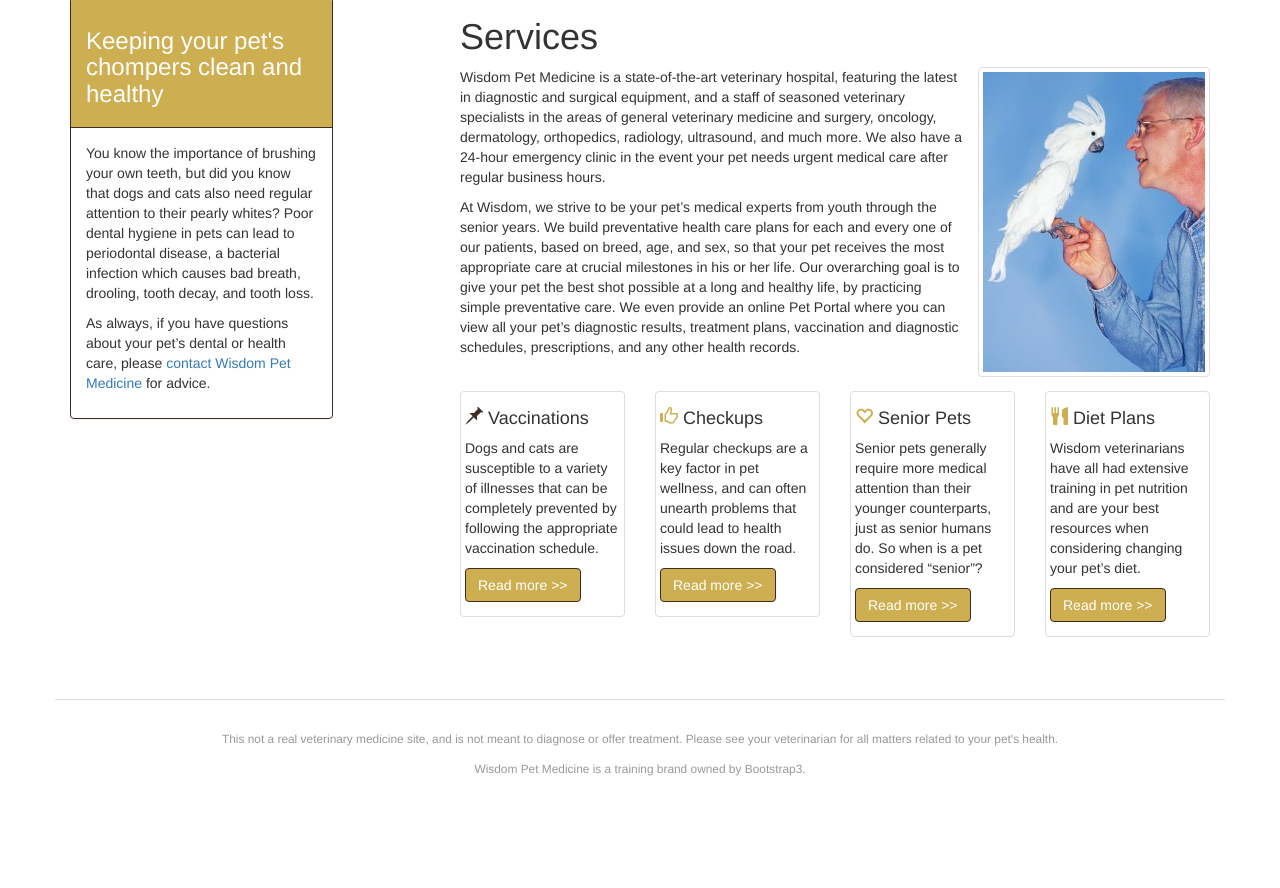
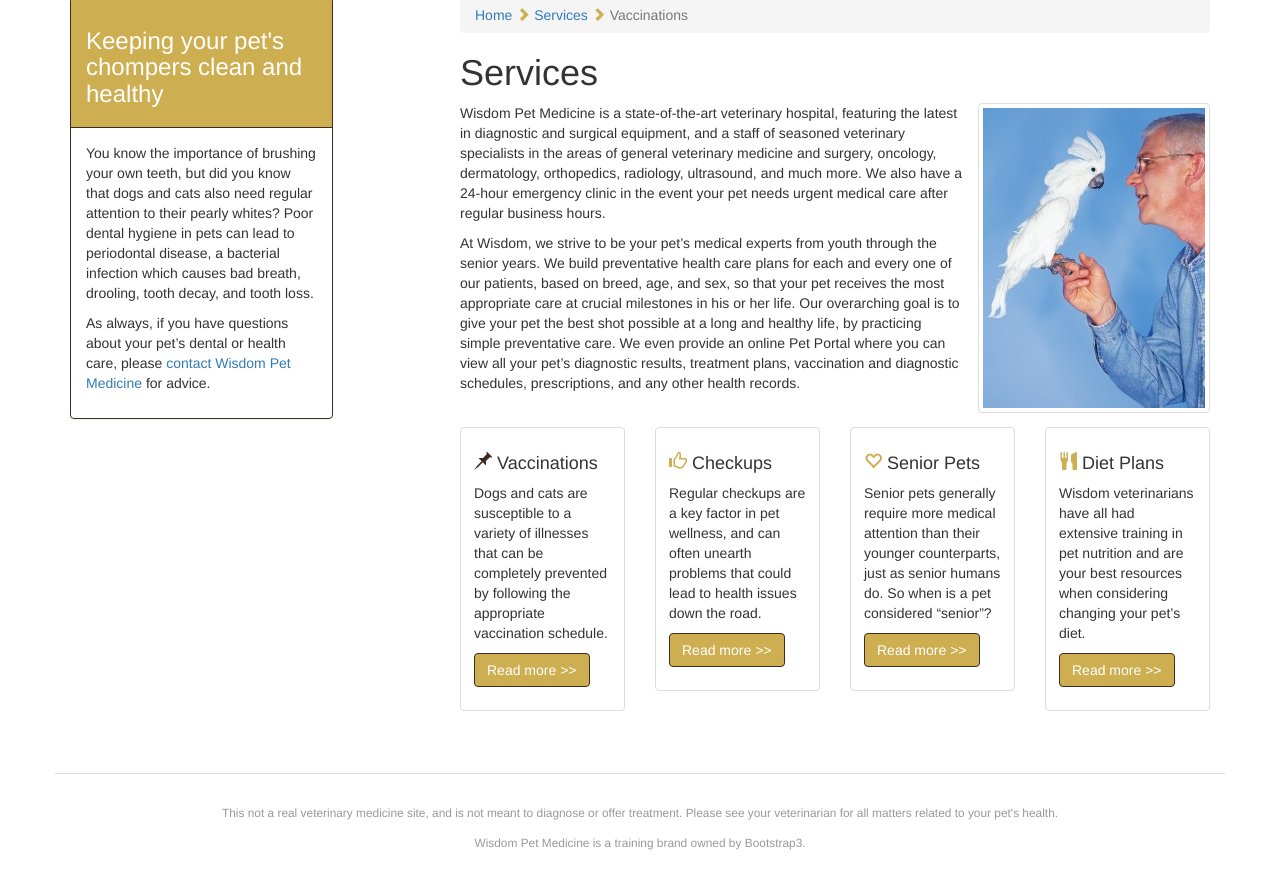
Before and after one commit to aaltn/bootstrap3, a plain HTML site: page bootstrap-base/services.html in a window 1280 px wide. Shown: the part 162-1050 px from the top of the page. Before the commit the page ends 1020 px from the top, so only its background shows below. Drawn offline with Linux system fonts and the light colour scheme.

Commit message:
+services.html Implementing location breadcrumbs

```diff
--- a/bootstrap-base/css/custom.css
+++ b/bootstrap-base/css/custom.css
@@ -11,6 +11,7 @@ footer {
 .glyphicon {
 	color: #cdae51;
 }
+
 .glyphicon-pushpin,
 .glyphicon-heart {
 	color: #3F2B22;
@@ -39,8 +40,13 @@ footer {
 .panel-default {
 	border-color: #3F2B22;
 }
+
 .panel-default > .panel-heading {
 	background-color: #cdae51;
 	border-color: #3F2B22;
 	color: #fff;
 }
+
+.breadcrumb > li + li:before {
+  content: none;
+}
--- a/bootstrap-base/services.html
+++ b/bootstrap-base/services.html
@@ -16,7 +16,7 @@
 				<a href="index.html"><img class="img-responsive" src="img/logo.png" alt="Wisdom Pets. click for home."></a>
 			</div>
 			<div class="col-lg-6 col-sm-7">
-				<img class="img-responsive"  src="img/animals.jpg" alt="">
+				<img class="img-responsive hidden-xs"  src="img/animals.jpg" alt="">
 			</div>
 		</header>
 
@@ -25,6 +25,13 @@
 			<div class="row">
 
 				<article class="col-lg-offset-1 col-sm-offset-1  col-lg-8 col-sm-7 col-lg-push-3 col-sm-push-4">
+
+					<ol class="breadcrumb">
+						<li><a href="index.html">Home </a><span class="glyphicon glyphicon-chevron-right"></span></li>
+						<li><a href="services.html">Services </a><span class="glyphicon glyphicon-chevron-right"></span></li>
+						<li class="active">Vaccinations</span></li>
+					</ol>
+
 					<h1>Services</h1>
 					<p><img  class="img-responsive img-thumbnail  pull-right" src="img/cockatiel.jpg" alt="Services">Wisdom Pet Medicine is a state-of-the-art veterinary hospital,   featuring the latest in diagnostic and surgical equipment, and a staff   of seasoned veterinary specialists in the areas of general veterinary   medicine and surgery, oncology, dermatology, orthopedics, radiology,   ultrasound, and much more. We also have a 24-hour emergency clinic in   the event your pet needs urgent medical care after regular business   hours.</p>
 					<p>At Wisdom, we strive to be your pet&rsquo;s medical experts from youth   through the senior years. We build preventative health care plans for   each and every one of our patients, based on breed, age, and sex, so   that your pet receives the most appropriate care at crucial milestones   in his or her life. Our overarching goal is to give your pet the best   shot possible at a long and healthy life, by practicing simple   preventative care. We even provide an online Pet Portal where you can   view all your pet&rsquo;s diagnostic results, treatment plans, vaccination and   diagnostic schedules,  prescriptions, and any other health records.</p>
@@ -32,34 +39,43 @@
 					<!-- nested row 3 -->
 					<div class="clearfix visible-xs visible-lg"></div>
 					<div class="row">
-						<div class="col-lg-3 col-xs-6">
+						<div class="col-lg-3 col-sm-6">
 							<div class="thumbnail">
+								<div class="caption">
 									<h4><span class="glyphicon glyphicon-pushpin"></span> Vaccinations</h4>
 									<p>Dogs and cats are susceptible to a variety of illnesses that can be completely prevented by following the appropriate vaccination schedule.</p>
 									<p><a class="btn btn-info" href="#">Read more >></a></p>
 								</div>
 							</div>
-						<div class="col-lg-3 col-xs-6">
+						</div>
+						<div class="col-lg-3 col-sm-6">
 							<div class="thumbnail">
+								<div class="caption">
 									<h4><span class="glyphicon glyphicon-thumbs-up"></span> Checkups</h4>
 									<p>Regular checkups are a key factor in pet wellness, and can often unearth problems that could lead to health issues down the road.  </p>
 									<p><a class="btn btn-info" href="#">Read more >></a></p>
 								</div>
 							</div>
+						</div>
 
-						<div class="clearfix visible-xs visible-sm"></div>
-						<div class="col-lg-3 col-xs-6">
+						<div class="clearfix visible-sm  visible-md"></div>
+
+						<div class="col-lg-3 col-sm-6">
 							<div class="thumbnail">
+								<div class="caption">
 									<h4><span class="glyphicon glyphicon-heart-empty"></span> Senior Pets</h4>
 									<p>Senior pets generally require more medical attention than their younger counterparts, just as senior humans do. So when is a pet considered “senior”? </p>
 									<p><a class="btn btn-info" href="#">Read more >></a></p>
 								</div>
 							</div>
-						<div class="col-lg-3 col-xs-6">
+						</div>
+						<div class="col-lg-3 col-sm-6">
 							<div class="thumbnail">
+								<div class="caption">
 									<h4><span class="glyphicon glyphicon-cutlery"></span> Diet Plans</h4>
 									<p>Wisdom veterinarians have all had extensive training in pet nutrition and are your best resources when considering changing your pet’s diet. </p>
 									<p><a class="btn btn-info" href="#">Read more >></a></p>
+								</div>
 							</div>
 						</div>
 					</div><!-- end nested row 3 -->
```
Also changed, not shown: bootstrap-base/index.html (+5 -4 lines). Lines whose indentation alone changed are shown as unchanged.
